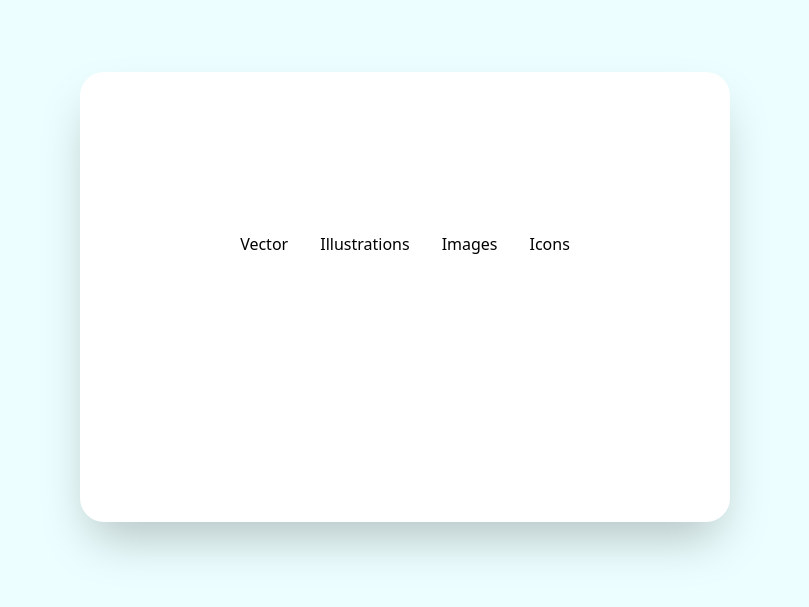
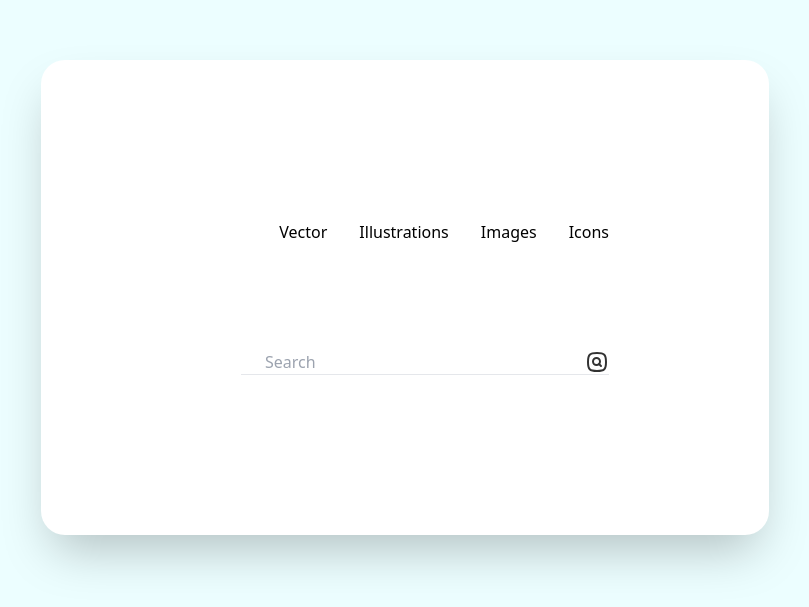
Before and after one commit to penn201500/tailwind-mini-projects, a plain HTML site: page image-gallery/index.html in a window 1280 px wide. Shown: the part 103-710 px from the top of the page, without its empty margins (235-1044 px from the left). Drawn offline with nearby package versions, Linux system fonts and the light colour scheme.

Commit message:
add search input and search icon

```diff
--- a/image-gallery/index.html
+++ b/image-gallery/index.html
@@ -38,7 +38,47 @@
                             class="mx-2 mt-2 duration-500 border-b-2 opacity-0 border-black group-hover:opacity-100"></div>
                     </div>
                 </div>
-
+                <!-- search container -->
+                <div class="flex flex-col justify-between space-y-5 md:flex-row md:space-y-0">
+                    <!-- input container -->
+                    <div class="flex justify-between border-b">
+                        <input
+                            type="text"
+                            class="ml-6 border-none md:w-80 placeholder:font-thin focus:outline-none"
+                            placeholder="Search" />
+                        <button>
+                            <svg
+                                viewBox="0 0 24 24"
+                                class="w-6 h-6"
+                                fill="none"
+                                xmlns="http://www.w3.org/2000/svg">
+                                <g
+                                    id="SVGRepo_bgCarrier"
+                                    stroke-width="0"></g>
+                                <g
+                                    id="SVGRepo_tracerCarrier"
+                                    stroke-linecap="round"
+                                    stroke-linejoin="round"></g>
+                                <g id="SVGRepo_iconCarrier">
+                                    <path
+                                        d="M3 12C3 4.5885 4.5885 3 12 3C19.4115 3 21 4.5885 21 12C21 19.4115 19.4115 21 12 21C4.5885 21 3 19.4115 3 12Z"
+                                        stroke="#323232"
+                                        stroke-width="2"></path>
+                                    <path
+                                        d="M14 14L16 16"
+                                        stroke="#323232"
+                                        stroke-width="2"
+                                        stroke-linecap="round"
+                                        stroke-linejoin="round"></path>
+                                    <path
+                                        d="M15 11.5C15 13.433 13.433 15 11.5 15C9.567 15 8 13.433 8 11.5C8 9.567 9.567 8 11.5 8C13.433 8 15 9.567 15 11.5Z"
+                                        stroke="#323232"
+                                        stroke-width="2"></path>
+                                </g>
+                            </svg>
+                        </button>
+                    </div>
+                </div>
             </div>
         </div>
     </body>
```
